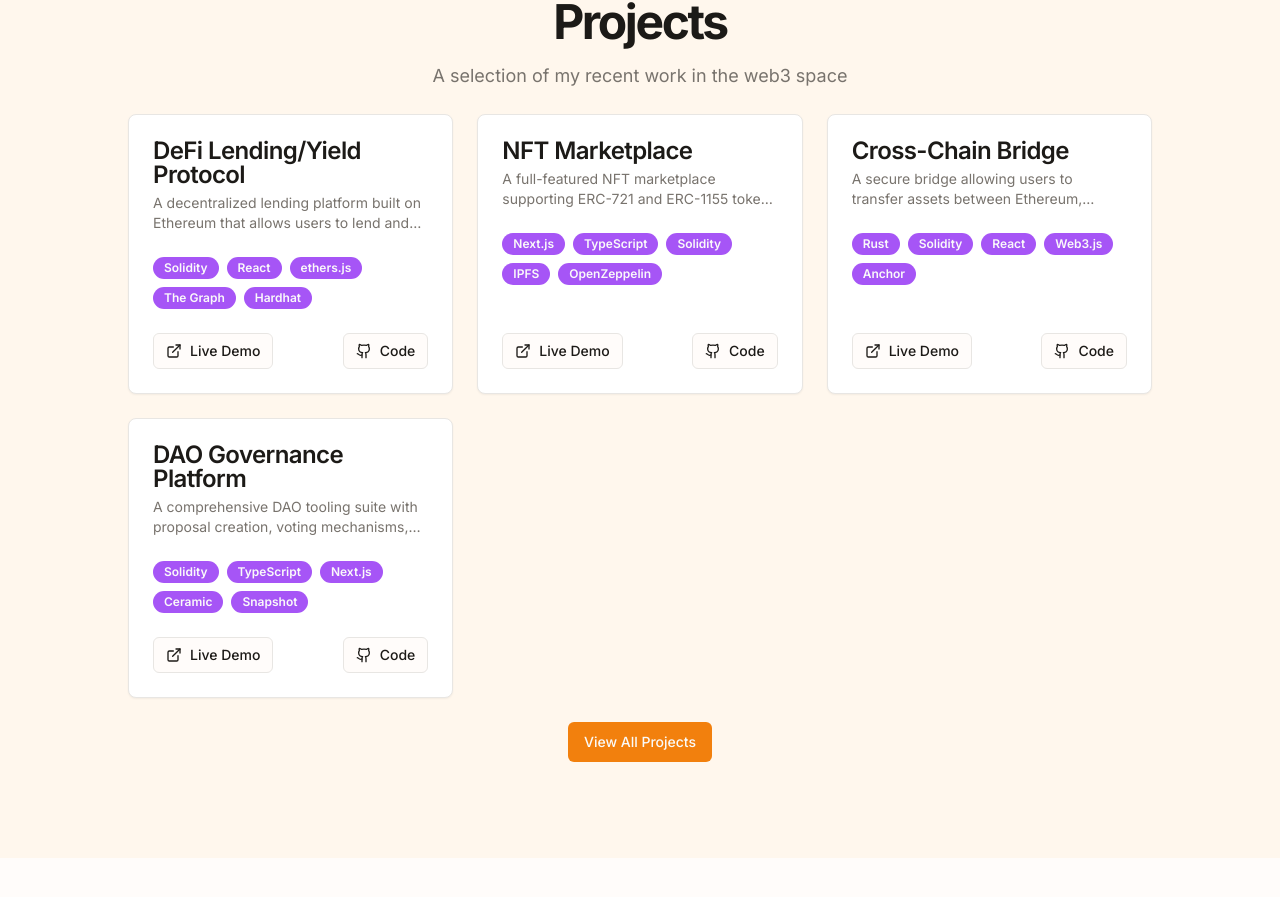
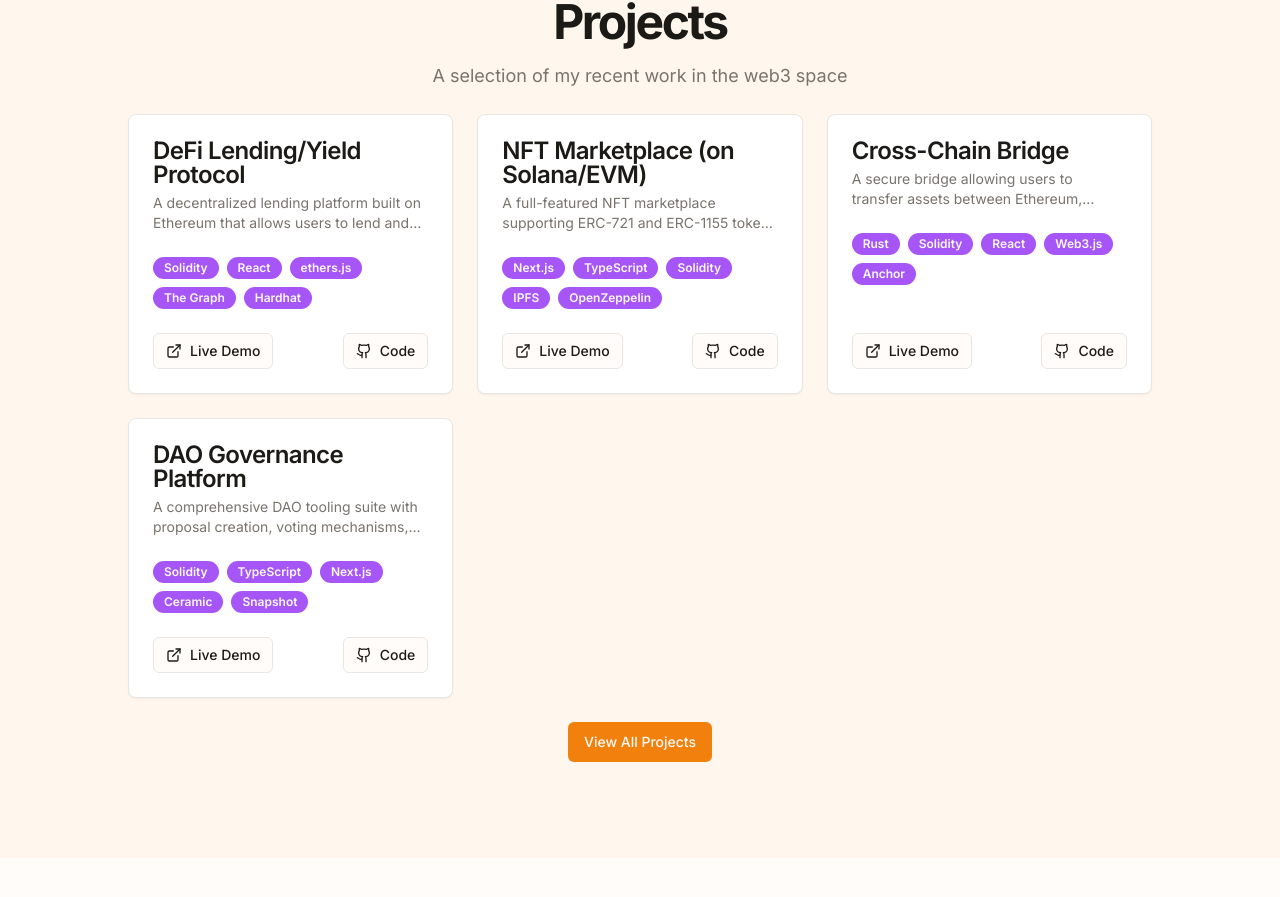
Before and after one commit to dProgrammingUniversity/full-stack-blockchain-dapp-template-for-solana-and-evm, a Next.js app: page / in a window 1280 px wide. Shown: the part 1859-2756 px from the top of the page. Built offline with nearby package versions, Linux system fonts and the light colour scheme.

Commit message:
Updated homepage

```diff
--- a/app/page.tsx
+++ b/app/page.tsx
@@ -18,7 +18,7 @@ const projects = [
     repoUrl: "https://github.com/SolomonFoskaay/defi-lending"
   },
   {
-    title: "NFT Marketplace",
+    title: "NFT Marketplace (on Solana/EVM)",
     description: "A full-featured NFT marketplace supporting ERC-721 and ERC-1155 tokens with advanced filtering, bidding, and royalty distribution features.",
     technologies: ["Next.js", "TypeScript", "Solidity", "IPFS", "OpenZeppelin"],
     liveUrl: "https://nft-marketplace.example.com",
```
